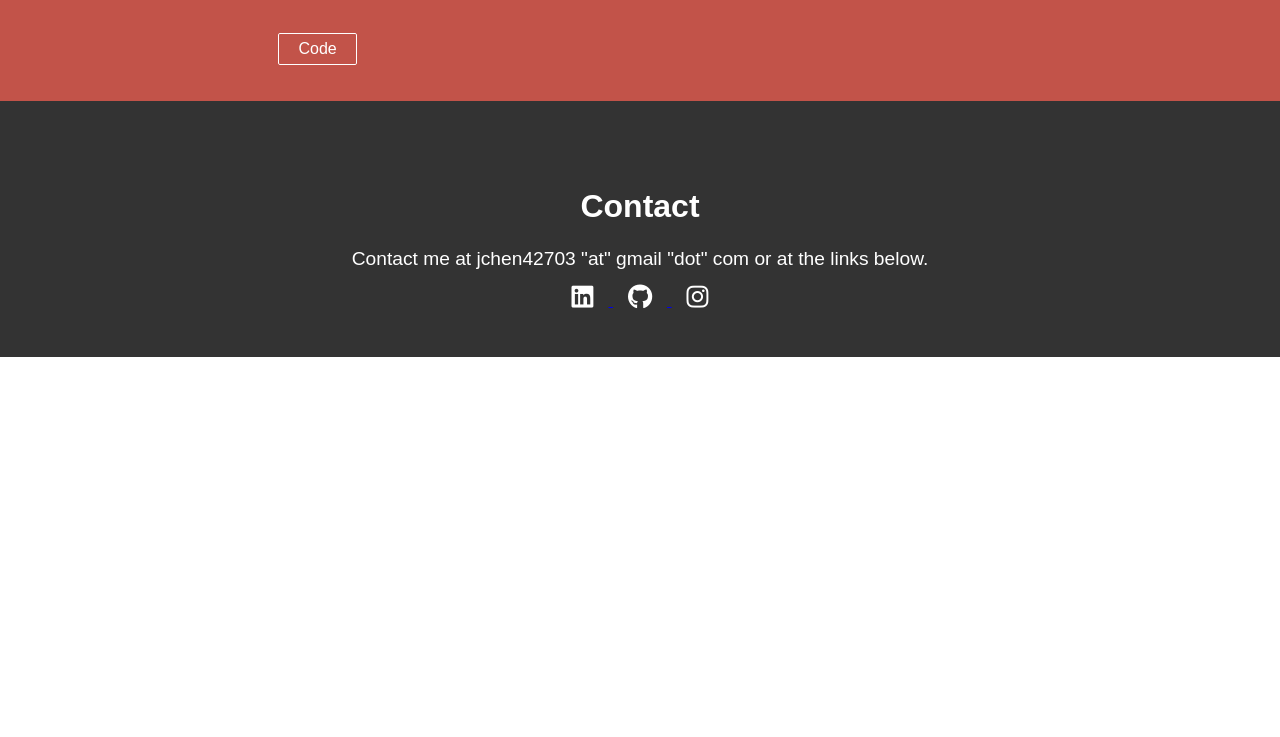
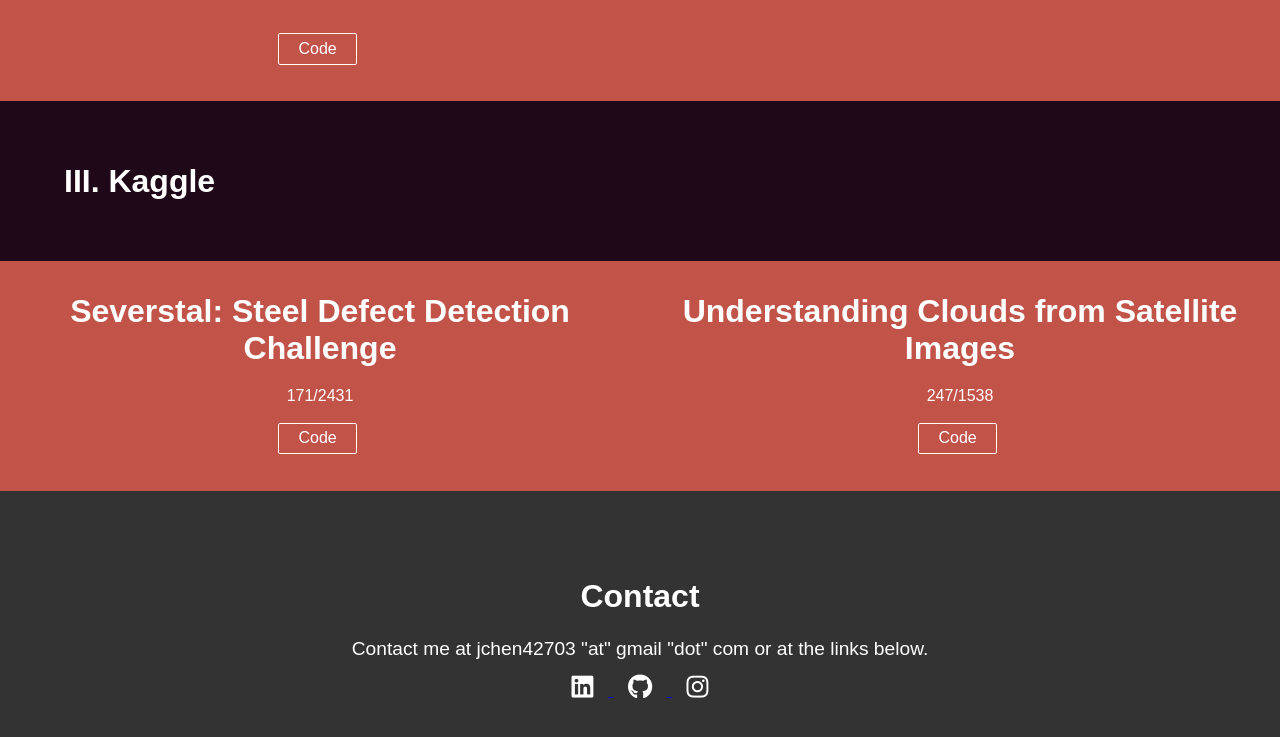
Before and after one commit to jchen42703/practice-website, a plain HTML site: page index.html in a window 1280 px wide. Shown: the part 2013-2750 px from the top of the page. Before the commit the page ends 2370 px from the top, so only its background shows below. Drawn offline with Linux system fonts and the light colour scheme.

Commit message:
Added a mini-section for Kaggle

```diff
--- a/index.html
+++ b/index.html
@@ -78,6 +78,29 @@
     </div>
   </div>
 
+  <!-- kaggle -->
+  <div class="header-wrapper">
+    <div class="animation-element slide-left section-header">
+      <h1>III. Kaggle</h1>
+    </div>
+  </div>
+
+  <div class="info-container-wrapper">
+    <div class="animation-element slide-left info-container info">
+      <h1>Severstal: Steel Defect Detection Challenge</h1>
+      <span>171/2431</span>
+      <br><br>
+      <a href="https://github.com/jchen42703/understanding-clouds-kaggle" class="button1">Code</a>
+    </div>
+
+    <div class="animation-element slide-left info-container info">
+      <h1>Understanding Clouds from Satellite Images</h1>
+      <span>247/1538</span>
+      <br><br>
+      <a href="https://github.com/jchen42703/steel-defect-detection" class="button1">Code</a>
+    </div>
+  </div>
+
   <footer>
     <h3 id="contact">Contact</h3>
     <span>Contact me at jchen42703 "at" gmail "dot" com or at the links below.</span>
```
